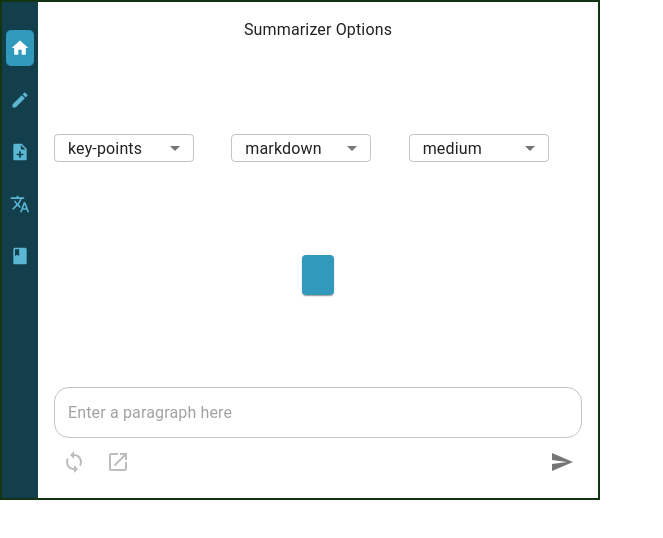
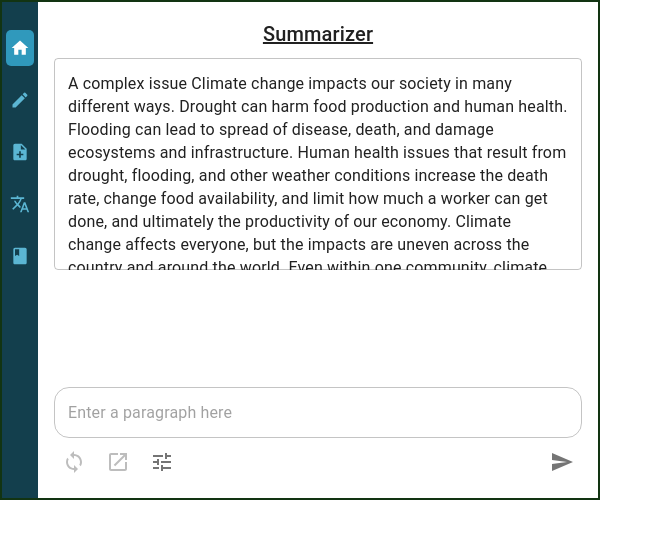
Before and after one commit to Polygon2024/SummarAIze, a React (Vite) app: page / in a window 1280 px wide. Shown: the top 538 px of the page, without its empty margins (0-663 px from the left). Built offline with nearby package versions, Linux system fonts and the light colour scheme.

Commit message:
feat: ui display of summarizer

```diff
--- a/src/components/Prompt/SelectedText.tsx
+++ /dev/null
@@ -1,28 +0,0 @@
-import React from 'react';
-import { Card, CardContent, Typography, Box } from '@mui/material';
-import { Blue } from '../../theme/color';
-
-interface AIPromptFieldProps {
-  content?: string;
-  name?: string;
-}
-
-const SelectedText: React.FC<AIPromptFieldProps> = ({ content }) => {
-  return (
-    <Box sx={{ display: 'flex', alignItems: 'flex-start', maxWidth: '80%' }}>
-      {/* Displayed Text */}
-      <Card sx={{ backgroundColor: Blue.Blue4 }}>
-        {/* AI's response */}
-        <CardContent
-          sx={{
-            textAlign: 'left',
-          }}
-        >
-          <Typography variant='body1'>{content}</Typography>
-        </CardContent>
-      </Card>
-    </Box>
-  );
-};
-
-export default SelectedText;
--- /dev/null
+++ b/src/components/Prompt/SummarisedText.tsx
@@ -0,0 +1,28 @@
+import React from 'react';
+import { Card, CardContent, Typography, Box } from '@mui/material';
+import { Blue } from '../../theme/color';
+
+interface SummarisedTextProps {
+  content?: string;
+}
+
+const SummarisedText: React.FC<SummarisedTextProps> = ({ content }) => {
+  return (
+    <Box
+      sx={{
+        display: 'flex',
+        alignItems: 'flex-start',
+        maxWidth: '100%',
+        // backgroundColor: Blue.Blue4,
+        border: `1px solid #000`,
+        maxHeight: '40%',
+        overflow: 'auto',
+        padding: 2,
+      }}
+    >
+      <Typography variant='body1'>{content}</Typography>
+    </Box>
+  );
+};
+
+export default SummarisedText;
--- a/src/components/Tabs/Home.tsx
+++ b/src/components/Tabs/Home.tsx
@@ -10,8 +10,8 @@ import {
   Select,
   MenuItem,
 } from '@mui/material';
-import SelectedText from '../Prompt/SelectedText';
-import { Launch, Send, Sync } from '@mui/icons-material';
+import SummarisedText from '../Prompt/SummarisedText';
+import { Launch, Send, Sync, Tune } from '@mui/icons-material';
 
 enum AISummarizerType {
   'tl;dr' = 'tl;dr',
@@ -38,6 +38,9 @@ type LatestEntry = {
   summary: string;
 } | null;
 
+const testContent = `A complex issue Climate change impacts our society in many different ways. Drought can harm food production and human health. Flooding can lead to spread of disease, death, and damage ecosystems and infrastructure. Human health issues that result from drought, flooding, and other weather conditions increase the death rate, change food availability, and limit how much a worker can get done, and ultimately the productivity of our economy. Climate change affects everyone, but the impacts are uneven across the country and around the world. Even within one community, climate change can affect one neighborhood or person more than another. Long-standing differences in income and opportunity, or socioeconomic inequalities, can make some groups more vulnerable. Communities that have less access to resources to protect themselves or cope with impacts are often the same communities that are also more exposed to hazards.
+`;
+
 const Home: React.FC = () => {
   const [model, setModel] = useState<any>([]);
   const [error, setError] = useState(false);
@@ -55,9 +58,18 @@ const Home: React.FC = () => {
     AISummarizerLength['medium']
   );
 
+  const [editableText, setEditableText] = useState<string>('');
+
+  const [showSumSettings, setShowSumSettings] = useState<boolean>(false);
+
   const SummariserDropdownStyle = {
     width: '140px',
     height: '28px',
+  };
+
+  // Handler for editable text change
+  const handleTextChange = (event: React.ChangeEvent<HTMLInputElement>) => {
+    setEditableText(event.target.value);
   };
 
   useEffect(() => {
@@ -78,6 +90,7 @@ const Home: React.FC = () => {
 
         console.log('Latest entry retrieved:', latest);
         setLatestEntry(latest);
+        setEditableText(latest.text);
       } catch (error) {
         console.error('Error retrieving latest entry:', error);
       }
@@ -88,20 +101,53 @@ const Home: React.FC = () => {
 
   return (
     <Stack
-      spacing={1}
+      spacing={0}
       sx={{
         display: 'flex',
+        flexDirection: 'column',
         justifyContent: 'space-between',
-        alignItems: 'center',
         height: '100%',
       }}
     >
+      {/* Top section */}
+      <Stack spacing={1}>
+        {/* Title */}
+        <Typography
+          variant='h6'
+          sx={{
+            width: '100%',
+            textAlign: 'center',
+            textDecoration: 'underline',
+          }}
+        >
+          Summarizer
+        </Typography>
+        {/* Summarised Text Field */}
+        <TextField
+          fullWidth
+          multiline
+          maxRows={8}
+          variant='outlined'
+          onChange={handleTextChange}
+          // value={latestEntry !== null ? latestEntry?.summary : ''}
+          value={testContent}
+          id='summarized'
+        />
+      </Stack>
+
+      {/* Bottom section */}
+      <Stack
+        spacing={0.5}
+        sx={{
+          display: 'absolute',
+          bottom: 0,
+        }}
+      >
         {/* Dropdowns for AISummarizerType, AISummarizerFormat, AISummarizerLength */}
-      <Typography variant='body1'>Summarizer Options</Typography>
-
+        {showSumSettings && (
           <Box sx={{ display: 'flex', gap: 0.5, width: '100%' }}>
             {/* AISummarizerType Dropdown */}
-        <FormControl fullWidth>
+            <FormControl>
               <Select
                 labelId='summarizer-type-select-label'
                 id='summarizer-type-select'
@@ -120,7 +166,7 @@ const Home: React.FC = () => {
             </FormControl>
 
             {/* AISummarizerFormat Dropdown */}
-        <FormControl fullWidth>
+            <FormControl>
               <Select
                 labelId='summarizer-format-select-label'
                 id='summarizer-format-select'
@@ -139,7 +185,7 @@ const Home: React.FC = () => {
             </FormControl>
 
             {/* AISummarizerLength Dropdown */}
-        <FormControl fullWidth>
+            <FormControl>
               <Select
                 labelId='summarizer-length-select-label'
                 id='summarizer-length-select'
@@ -157,24 +203,25 @@ const Home: React.FC = () => {
               </Select>
             </FormControl>
           </Box>
+        )}
 
-      <SelectedText />
-
-      <Stack
-        spacing={0.5}
-        sx={{
-          width: '100%',
-        }}
-      >
         {/* Input Text Field */}
         <TextField
           fullWidth
           multiline
-          maxRows={2}
+          maxRows={3}
           variant='outlined'
-          value={latestEntry !== null ? latestEntry.text : ''}
+          onChange={handleTextChange}
+          value={editableText !== null ? editableText : ''}
           placeholder={'Enter a paragraph here'}
           id='prompt'
+          sx={{
+            borderRadius: '15px',
+            width: '100%',
+            '& .MuiInputBase-root': {
+              borderRadius: '15px',
+            },
+          }}
         />
 
         {/* Icon Buttons */}
@@ -188,11 +235,14 @@ const Home: React.FC = () => {
         >
           {/* Left-aligned icons */}
           <Box sx={{ display: 'flex', gap: 0.5 }}>
+            {/* TODO: Syncing Summary  */}
             <Tooltip title='Sync summaries'>
               <IconButton disabled={latestEntry === null}>
                 <Sync />
               </IconButton>
             </Tooltip>
+
+            {/* Redirect to Article Link */}
             <Tooltip title='Open Article Link'>
               <IconButton
                 disabled={latestEntry === null}
@@ -203,6 +253,13 @@ const Home: React.FC = () => {
                 }}
               >
                 <Launch />
+              </IconButton>
+            </Tooltip>
+
+            {/* Toggle Summarizer Settings */}
+            <Tooltip title='Summarizer Settings'>
+              <IconButton onClick={() => setShowSumSettings(!showSumSettings)}>
+                <Tune color={showSumSettings ? 'success' : 'inherit'} />
               </IconButton>
             </Tooltip>
           </Box>
--- a/src/theme/components/TextField.ts
+++ b/src/theme/components/TextField.ts
@@ -2,10 +2,10 @@ const TextFieldTheme = {
   MuiTextField: {
     styleOverrides: {
       root: {
-        borderRadius: '15px',
+        // borderRadius: '15px',
         width: '100%',
         '& .MuiInputBase-root': {
-          borderRadius: '15px',
+          // borderRadius: '1s5px',
           // Target the multiline input specifically
           '&.MuiInputBase-multiline': {
             padding: '0px !important',
```
Lines whose indentation alone changed are shown as unchanged.
